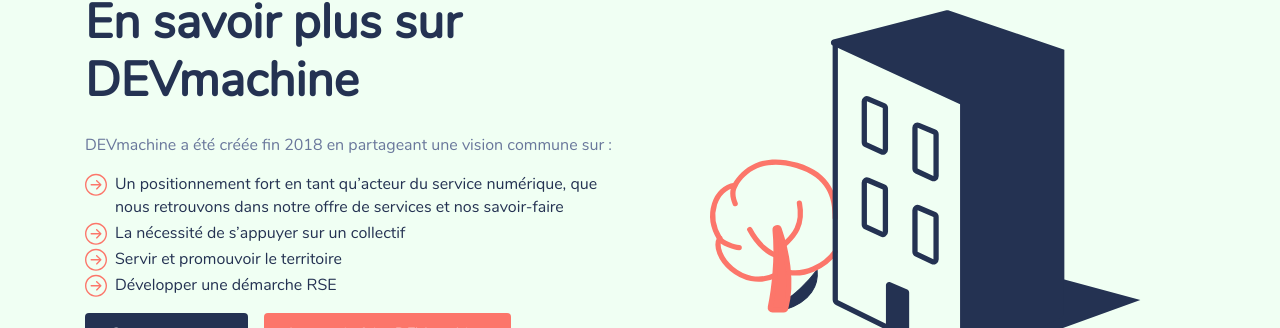
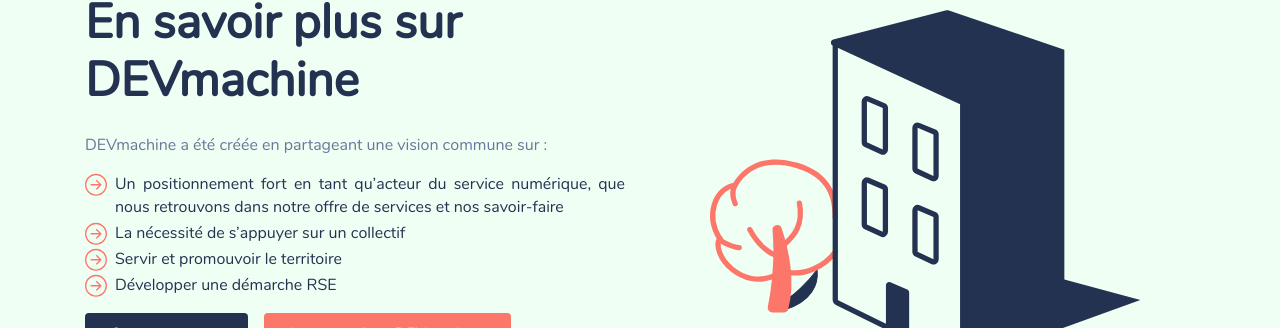
Before and after one commit to DEVmachine-fr/website, a Jekyll site: the page built from pages/dev-machine.html, in a window 1280 px wide and 900 px high. Shown: the part 147-475 px from the top of the window. Built offline with Jekyll 4.4.1, drawn with Linux system fonts in a browser that asks for light colours; nearby versions of some CDN libraries; some of the changed text lies outside the part shown.

Commit message:
feat: text justify + savoir-faire texts

```diff
--- a/_sass/_index.scss
+++ b/_sass/_index.scss
@@ -196,6 +196,7 @@
     div.piliers-text {
       margin-left: 1rem;
       width: 70%;
+      text-align: justify;
     }
 
     // Bordures en croix quand 2 lignes 2 colonnes (défaut)
--- a/_sass/_offre.scss
+++ b/_sass/_offre.scss
@@ -224,7 +224,7 @@
     }
 
     div.logo-entreprise-container {
-      gap: .3rem;
+      gap: .6rem;
       margin: 0;
       justify-content: start;
 
--- a/_sass/_savoir-faire.scss
+++ b/_sass/_savoir-faire.scss
@@ -3,7 +3,8 @@
 }
 
 section#savoir-faire-piliers {
-  li {
+  p, li {
+    text-align: justify;
     color: $secondary;
   }
 }
--- a/assets/css/styles.scss
+++ b/assets/css/styles.scss
@@ -69,8 +69,11 @@
     div.container > div.row {
       align-items: center;
     }
-    h1, p {
+    h1 {
       text-align: left;
+    }
+    p, li {
+      text-align: justify;
     }
     img {
       max-height: 40vh;
--- a/pages/dev-machine.html
+++ b/pages/dev-machine.html
@@ -10,7 +10,7 @@
       <div class="col-md-6 col-sm-12">
         <div>
           <h1 class="section-heading">En savoir plus sur DEVmachine</h1>
-          <p class="text-grey">DEVmachine a été créée fin 2018 en partageant une vision commune sur :</p>
+          <p class="text-grey">DEVmachine a été créée en partageant une vision commune sur :</p>
           <ul class="arrow-list text-blue">
             <li>Un positionnement fort en tant qu’acteur du service numérique, que nous retrouvons dans notre offre de services et nos savoir-faire</li>
             <li>La nécessité de s’appuyer sur un collectif</li>
@@ -75,7 +75,7 @@
     <div class="row align-items-center dm-item">
       <div class="col-md-8 col-sm-12">
         <h2>Le recrutement</h2>
-        <p class="text-grey text-justify">L’équipe choisit ses futurs collègues. Vient qui veut aux échanges avec les candidats, pour une délibération collective dès la fin de RV avec nécessité de l’unanimité pour avancer davantage avec le candidat.</p>
+        <p class="text-grey text-justify">L’équipe choisit ses futurs collègues. Vient qui veut aux échanges avec les candidats, pour une délibération collective dès la fin du rendez-vous avec nécessité de l’unanimité pour avancer davantage avec le candidat.</p>
       </div>
       <div class="col-md-3 offset-md-1 col-sm-12 text-center">
         <img class="w-100" alt="" src="/assets/images/website/page-dm/force/Interview.svg"/>
```
Also changed, not shown: pages/savoir-faire.html (+13 -5 lines).
